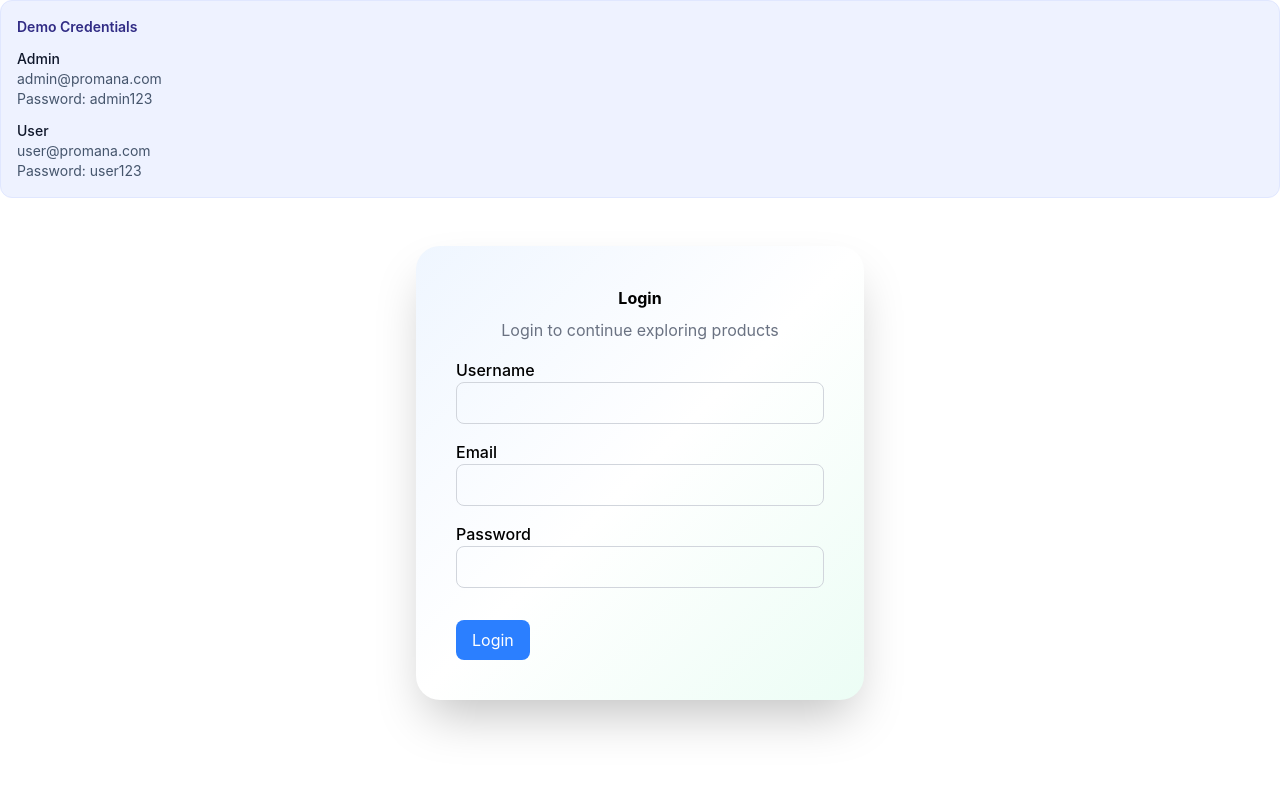
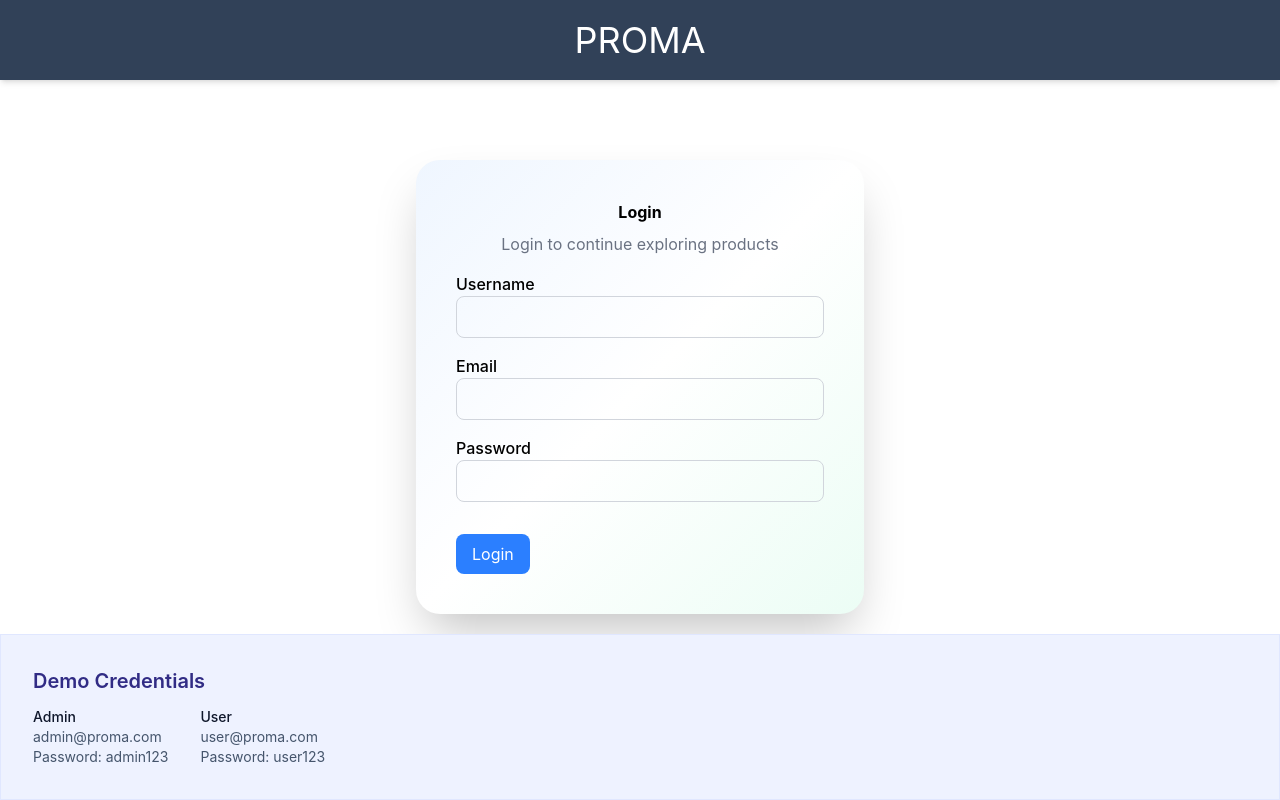
Before and after one commit to Achintya-92/proma-admin-dashboard, a React (Vite) app in the folder PROMANA/: page / in a window 1280 px wide. Built offline with nearby package versions, Linux system fonts and the light colour scheme; no server answers.

Commit message:
Updated Home UI

```diff
--- a/PROMANA/src/auth/LoginPage.jsx
+++ b/PROMANA/src/auth/LoginPage.jsx
@@ -30,33 +30,11 @@ e.preventDefault();
 
 return (
     <>
-    <div className="rounded-xl border border-indigo-100 bg-indigo-50 p-4">
-  <p className="text-sm font-semibold text-indigo-900">
-    Demo Credentials
-  </p>
-
-  <div className="mt-3 space-y-3 text-sm">
-    <div>
-      <p className="font-medium text-slate-900">Admin</p>
-      <p className="text-slate-600">
-        admin@promana.com
-      </p>
-      <p className="text-slate-600">
-        Password: admin123
-      </p>
+    <div className="h-20 bg-slate-700 flex justify-center items-center shadow-md mb-8">
+     <h1 className="text-2xl md:text-3xl lg:text-4xl text-white">
+      PROMA
+     </h1>
     </div>
-
-    <div>
-      <p className="font-medium text-slate-900">User</p>
-      <p className="text-slate-600">
-        user@promana.com
-      </p>
-      <p className="text-slate-600">
-        Password: user123
-      </p>
-    </div>
-  </div>
-</div>
  <div className="relative bg-light min-h-[80%] flex justify-center items-center px-4">
       <div className="w-full
       max-w-md
@@ -67,6 +45,9 @@ return (
       rounded-3xl
       mt-12
     bg-gradient-to-br from-blue-50 via-white to-emerald-50
+    hover:scale-103
+    transition
+    duration-800
       "
       >
         <div className="">
@@ -117,6 +98,36 @@ return (
           </form>
       </div>
     </div>
+    <div className="fixed bottom-0 w-[100vw]  border border-indigo-100 bg-indigo-50 p-8">
+       <p className="text-xl font-semibold text-indigo-900">
+    Demo Credentials
+  </p>
+  <div className="flex gap-8">
+
+  <div className="mt-3 space-y-3 text-sm">
+    <div>
+      <p className="font-medium text-slate-900">Admin</p>
+      <p className="text-slate-600">
+        admin@proma.com
+      </p>
+      <p className="text-slate-600">
+        Password: admin123
+      </p>
+    </div>
+    </div>
+<div className="mt-3 space-y-3 text-sm">
+    <div>
+      <p className="font-medium text-slate-900">User</p>
+      <p className="text-slate-600">
+        user@proma.com
+      </p>
+      <p className="text-slate-600">
+        Password: user123
+      </p>
+    </div>
+</div>
+  </div>
+</div>
     </>
   )
 }
```
